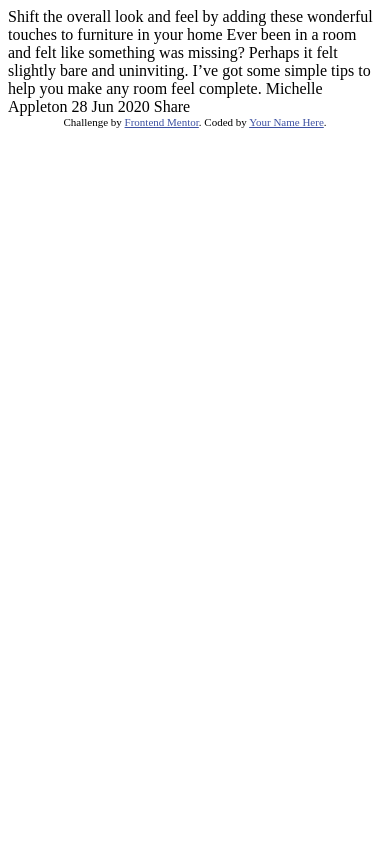
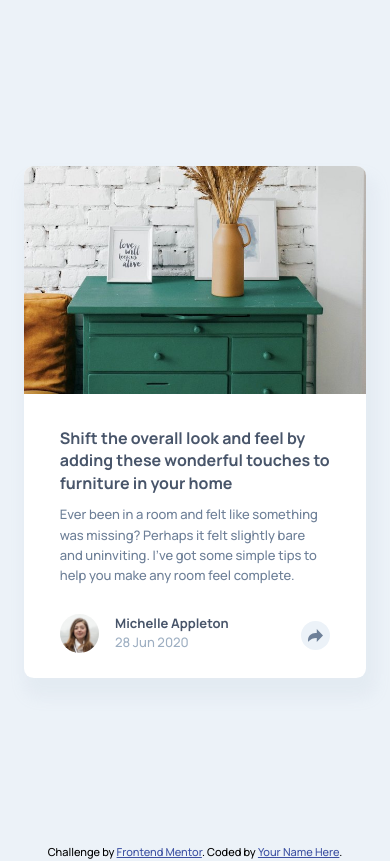
Before and after one commit to DanRos88/article-preview-component-master, a plain HTML site: page index.html in a window 390 px wide. Drawn offline with Linux system fonts and the light colour scheme.

Commit message:
soluzione

```diff
--- a/index.html
+++ b/index.html
@@ -8,29 +8,59 @@
 
   <title>Frontend Mentor | Article preview component</title>
 
-  <!-- Feel free to remove these styles or customise in your own stylesheet 👍 -->
-  <style>
-    .attribution { font-size: 11px; text-align: center; }
-    .attribution a { color: hsl(228, 45%, 44%); }
-  </style>
+  <link rel="preconnect" href="https://fonts.googleapis.com">
+  <link rel="preconnect" href="https://fonts.gstatic.com" crossorigin>
+  <link href="https://fonts.googleapis.com/css2?family=Manrope:wght@200;300;400;500;600;700;800&display=swap" rel="stylesheet">
+
+  <link rel="stylesheet" href="style.css">
 </head>
 <body>
 
-  Shift the overall look and feel by adding these wonderful
-  touches to furniture in your home
+  <main>
 
-  Ever been in a room and felt like something was missing? Perhaps
-  it felt slightly bare and uninviting. I’ve got some simple tips
-  to help you make any room feel complete.
+    <article class="article-preview">
+      <picture class="preview__img">
+        <!-- <img src="images/drawers.jpg" alt="green drawers"> -->
+      </picture>
+      <div class="preview__article">
+        <h1 class="article__title"> Shift the overall look and feel by adding these wonderful
+        touches to furniture in your home</h1>
 
-  Michelle Appleton
-  28 Jun 2020
+        <p class="article__text"> Ever been in a room and felt like something was missing? Perhaps
+        it felt slightly bare and uninviting. I’ve got some simple tips
+        to help you make any room feel complete.</p>
 
-  Share
+        <div class="preview__details">
+          <picture class="details__pic">
+            <img src="images/avatar-michelle.jpg" alt="author avatar">
+          </picture>
+          <div class="details__author">
+            <h2 class="details__name"> Michelle Appleton</h2>
+            <p class="details__date"> 28 Jun 2020</p>
+          </div>
+          <div class="share-btn"><svg xmlns="http://www.w3.org/2000/svg" width="15" height="13"><path  d="M15 6.495L8.766.014V3.88H7.441C3.33 3.88 0 7.039 0 10.936v2.049l.589-.612C2.59 10.294 5.422 9.11 8.39 9.11h.375v3.867L15 6.495z"/></svg>
 
-  <div class="attribution">
+          </div>
+          <div class="share hidden">
+            <h3>share</h3>
+            <a href="#"> <img src="images/icon-facebook.svg" alt="facebook link"></a>
+            <a href="#"><img src="images/icon-twitter.svg" alt="facebook link"></a>
+            <a href="#"><img src="images/icon-pinterest.svg" alt="facebook link"></a>
+            <div class="share-btn"><svg xmlns="http://www.w3.org/2000/svg" width="15" height="13"><path  d="M15 6.495L8.766.014V3.88H7.441C3.33 3.88 0 7.039 0 10.936v2.049l.589-.612C2.59 10.294 5.422 9.11 8.39 9.11h.375v3.867L15 6.495z"/></svg>
+          </div>
+        </div>
+      </div>
+
+
+    </article>
+
+  </main>
+
+
+  <footer class="attribution">
     Challenge by <a href="https://www.frontendmentor.io?ref=challenge" target="_blank">Frontend Mentor</a>.
     Coded by <a href="#">Your Name Here</a>.
-  </div>
+  </footer>
+  <script src="script.js"></script>
 </body>
 </html>
--- /dev/null
+++ b/script.js
@@ -0,0 +1,21 @@
+const shareBtn = document.querySelectorAll(".share-btn");
+const share = document.querySelector(".share");
+
+const toggleItem = () => {
+    if (share.classList.contains("hidden")){
+        share.classList.remove("hidden")
+        shareBtn.forEach((element) => {
+            element.classList.add("active");
+        });
+        // shareBtn.classList.add("active");
+    }else{
+        share.classList.add("hidden");
+        shareBtn.forEach((element) => {
+            element.classList.remove("active");
+        });
+    };
+}
+
+shareBtn.forEach((element) => {
+    element.addEventListener("click", toggleItem)
+});
--- /dev/null
+++ b/style.css
@@ -0,0 +1,302 @@
+/*
+  1. Use a more-intuitive box-sizing model.
+*/
+*, *::before, *::after {
+    box-sizing: border-box;
+  }
+  /*
+    2. Remove default margin
+  */
+  * {
+    margin: 0;
+  }
+  /*
+    3. Allow percentage-based heights in the application
+  */
+  html, body {
+    height: 100%;
+  }
+  /*
+    Typographic tweaks!
+    4. Add accessible line-height
+    5. Improve text rendering
+  */
+  body {
+    line-height: 1.5;
+    -webkit-font-smoothing: antialiased;
+  }
+  /*
+    6. Improve media defaults
+  */
+  /* img, picture, video, canvas, svg {
+    display: block;
+    max-width: 100%;
+  } */
+  /*
+    7. Remove built-in form typography styles
+  */
+  input, button, textarea, select {
+    font: inherit;
+  }
+  /*
+    8. Avoid text overflows
+  */
+  p, h1, h2, h3, h4, h5, h6 {
+    overflow-wrap: break-word;
+  }
+  /*
+    9. Create a root stacking context
+  */
+  #root, #__next {
+    isolation: isolate;
+  }
+
+:root{
+    /* COLORS */
+
+    --clr-primary-300: hsl(210, 46%, 95%);
+    --clr-primary-400: hsl(212, 23%, 69%);
+    --clr-primary-500: hsl(214, 17%, 51%);
+    --clr-primary-700: hsl(217, 19%, 35%);
+    --clr-shadow: 212, 23%, 69%;
+
+    /* TYPOGRAPHY */
+
+    --ff-main: 'Manrope', sans-serif; ;
+
+    --fs-400: 0.8125rem;
+    --fs-700: 1.25rem;
+
+    --fw-500: 500;
+    --fw-700: 700;
+}
+
+body{
+    background-color: var(--clr-primary-300);
+    font-family: var(--ff-main);
+    font-size: var(--fs-400);
+    font-weight: var(--fw-500);
+}
+
+main{
+    min-height: 100dvh;
+    display: grid;
+    place-content: center;
+}
+
+article.article-preview{
+    max-width: 730px;
+    background-color: white;
+    border-radius: .75em;
+    display: grid;
+    grid-template-columns: 2fr 3fr;
+    gap: 1em;
+    box-shadow: 5px 15px 15px 5px hsla(var(--clr-shadow), .1);
+}
+
+@media (max-width: 725px) {
+  article.article-preview{
+    margin: 1.85em;
+    grid-template-columns: 1fr;
+  }
+}
+
+picture.preview__img{
+    background: url(images/drawers.jpg);
+    background-position: left;
+    background-size: cover;
+    border-radius: .75em 0 0 .75em;
+}
+
+@media (max-width: 725px){
+  picture.preview__img{
+    height: 27dvh;
+    border-radius: .75em .75em 0 0;
+  }
+}
+
+div.preview__article{
+    padding: 2.5em 2.125em;
+    display: flex;
+    flex-direction: column;
+    gap: .8em;
+}
+
+@media (max-width: 725px) {
+  div.preview__article{
+    padding: 1.5em 2.75em;
+  }
+}
+
+h1.article__title,
+h2.details__name{
+    color: var(--clr-primary-700);
+    font-weight: var(--fw-700);
+}
+
+h1.article__title{
+    font-size: var(--fs-700);
+    line-height: 1.4;
+}
+
+@media (max-width:725px){
+  h1.article__title{
+    font-size: 1rem;
+  }
+}
+
+p.article__text{
+    color: var(--clr-primary-500);
+    line-height: 1.55;
+}
+
+div.preview__details{
+    display: flex;
+    flex-direction: row;
+    flex-wrap: nowrap;
+    gap: 1.25em;
+    margin-top: .9em;
+    position: relative;
+}
+
+@media (max-width: 725px){
+  div.preview__details{
+    /* padding-top: 3em;
+    padding-bottom: 1em;
+    margin-top: -1.5em;
+    margin-bottom: ; */
+    padding-top: .5em;
+  }
+}
+
+picture.details__pic img{
+    width: 3em;
+    height: auto;
+    border-radius: 100%;
+}
+
+h2.details__name{
+    font-size: var(--fw-500);
+    font-weight: var(--fw-700);
+}
+
+p.details__date,
+div.share-btn{
+    color: var(--clr-primary-400);
+}
+
+div.share-btn{
+    width: 2.25em;
+    height: 2.25em;
+    background-color: var(--clr-primary-300);
+    border-radius: 100%;
+    align-self: center;
+    margin-left: auto;
+    margin-right: 1em;
+    display: grid;
+    place-content: center;
+    position: relative;
+    overflow: visible;
+}
+
+@media (max-width: 725px){
+  div.share-btn{
+    margin-right: 0;
+  }
+}
+
+div.share-btn svg{
+  fill: #6E8098;
+}
+
+div.share-btn.active{
+  background-color: var(--clr-primary-500);
+}
+
+div.share-btn.active svg{
+  fill: white;
+}
+
+ div.share{
+    position: absolute;
+    bottom: 4.5em;
+    right: -25.5%;
+    border-radius: .75em;
+    background-color: var(--clr-primary-700);
+    padding: 1.3em 2.8em;
+    display: flex;
+    flex-direction: row;
+    align-items: center;
+    gap: 1.25em;
+    z-index: 0;
+}
+
+div.share img{
+    width: calc(var(--fs-400)*1.6);
+    height: auto;
+    display: block;
+}
+
+/*  MEDIA ->  left: -3.125em; */
+
+
+div.share::after{
+    content: "";
+    position: absolute;
+    height: 1.25em;
+    width: 1.25em;
+    background-color: var(--clr-primary-700);
+    bottom: -15%;
+    left: 0;
+    right: 0;
+    margin-inline: auto;
+    transform: rotate(45deg);
+    z-index: -1;
+}
+
+div.share div.share-btn{
+  display: none;
+}
+
+@media (max-width:725px){
+  div.share{
+    padding: 1.25em 2.75em;
+    bottom: -1.5em;
+    inset-inline: -2.75em;
+    border-radius: 0 0 .75em .75em;
+  }
+
+  div.share::after{
+    display: none;
+  }
+
+  div.share div.share-btn{
+    display: grid;
+    align-self: center;
+    margin-left: auto;
+    margin-right: 0;
+  }
+}
+
+div.share h3{
+    color: var(--clr-primary-400);
+    font-size: var(--fs-400);
+    text-transform: uppercase;
+    font-weight: var(--fw-400);
+    letter-spacing: .35em;
+}
+
+.hidden{
+    display: none !important;
+}
+
+
+.attribution {
+    font-size: 11px;
+    text-align: center;
+}
+
+
+.attribution a {
+    color: hsl(228, 45%, 44%);
+}
```
